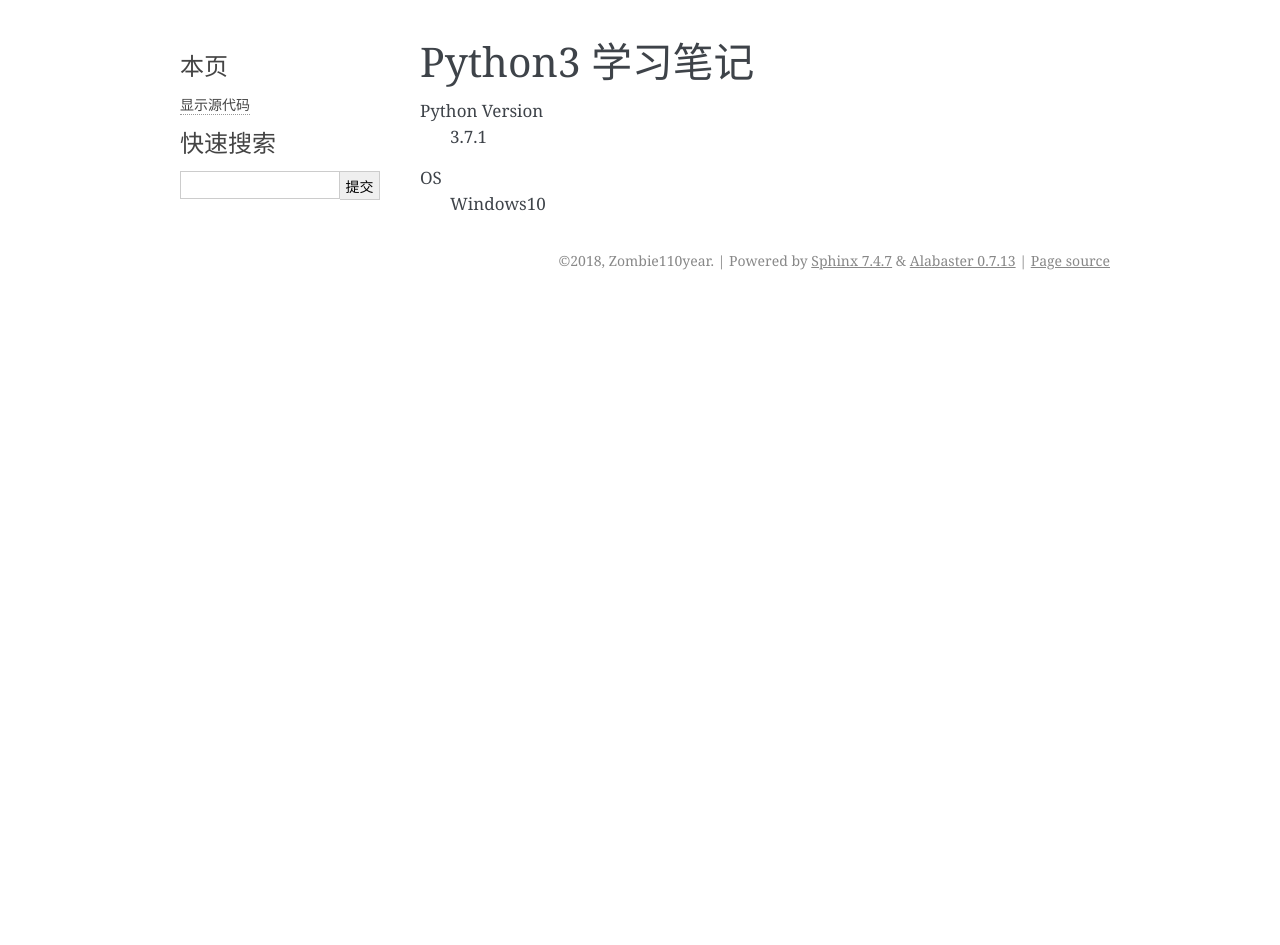
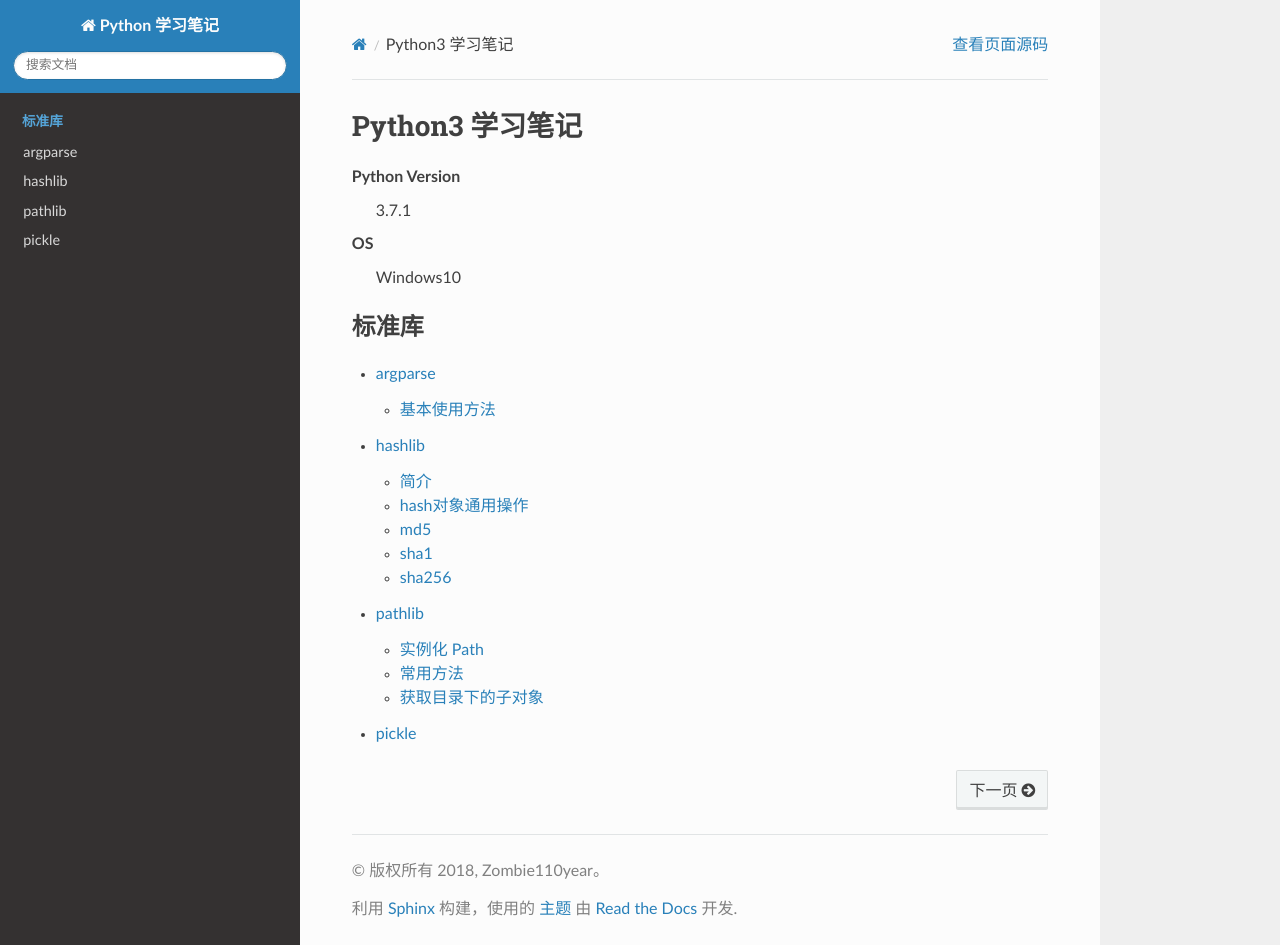
Before and after one commit to krishnadulal/learn-py, a Sphinx documentation site: the page built from source/index.rst, in a window 1280 px wide and 945 px high. Built offline with Sphinx 7.4.7 and the Read the Docs theme 2.0.0, drawn with Linux system fonts in a browser that asks for light colours; formulas are drawn with MathJax 3; pages that are not in the unit, such as notebooks, are missing from menus.

Commit message:
fix display style

```diff
--- a/source/conf.py
+++ b/source/conf.py
@@ -85,7 +85,7 @@ pygments_style = None
 # The theme to use for HTML and HTML Help pages.  See the documentation for
 # a list of builtin themes.
 #
-html_theme = 'alabaster'
+html_theme = "sphinx_rtd_theme"
 
 # Theme options are theme-specific and customize the look and feel of a theme
 # further.  For a list of options available for each theme, see the
@@ -171,6 +171,10 @@ texinfo_documents = [
 
 # Bibliographic Dublin Core info.
 epub_title = project
+epub_basename = "learn-py"
+epub_css_files = ()
+epub_language = "zh_CN"
+epub_show_urls = "footnote"
 
 # The unique identifier of the text. This can be a ISBN number
 # or the project homepage.
--- a/source/index.rst
+++ b/source/index.rst
@@ -10,20 +10,25 @@ OS
     :maxdepth: 2
     :caption: 基础
 
+    magic_method
+
 .. toctree::
     :maxdepth: 2
     :caption: 标准库
+    :glob:
 
     std-*
 
 .. toctree::
     :maxdepth: 2
     :caption: 其他模块
+    :glob:
 
     mod-*
 
 .. toctree::
     :maxdepth: 2
     :caption: 开发工具
+    :glob:
 
     tools-*
--- a/source/std-argparse.rst
+++ b/source/std-argparse.rst
@@ -109,7 +109,7 @@ action
 - ``store_true``, ``store_false`` 只能用于选项. 将参数保存为布尔值. 对于 ``store_true``, 若参数存在, 则保存为 ``True``, 否则 ``False``;``store_false`` 和 ``store_true`` 行为相反.
 - ``append`` 只能用于选项. 将参数值添加到 list 中, 若参数重复出现, 则保存多个值. 目标 list 就是该参数对应的 dest 属性
 - ``append_const`` 只能用于选项. 将选项出现, 则将 ``const`` 的值添加到 ``dest`` 指定的属性中. 只能设置一个选项.
-- ``count`` 只能用于选项. 记录此参数的个数, 将数目储存. 对于短选项, 可以这么用: ``-v``, ``-vvvv``=4.
+- ``count`` 只能用于选项. 记录此参数的个数, 将数目储存. 对于短选项, 可以这么用: ``-v`` , ``-vvvv`` = 4.
 - ``help`` 只能用于选项. 打印帮助信息, 然后退出.
 - ``version`` 只能用于选项. 打印程序的版本信息, 然后退出. 必须同时定义 ``version`` 的值.
 
--- a/source/std-pathlib.rst
+++ b/source/std-pathlib.rst
@@ -1,3 +1,5 @@
+.. _pathlib:
+
 #######
 pathlib
 #######
```
